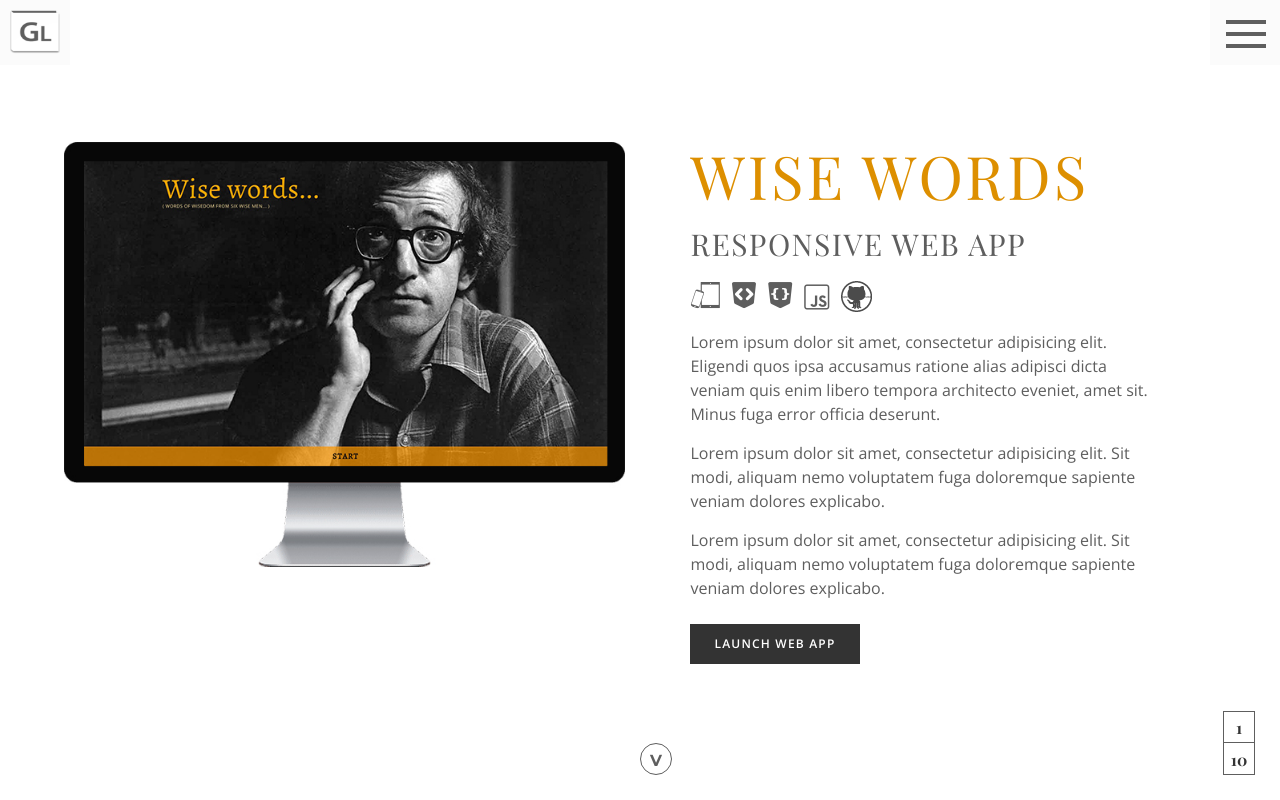
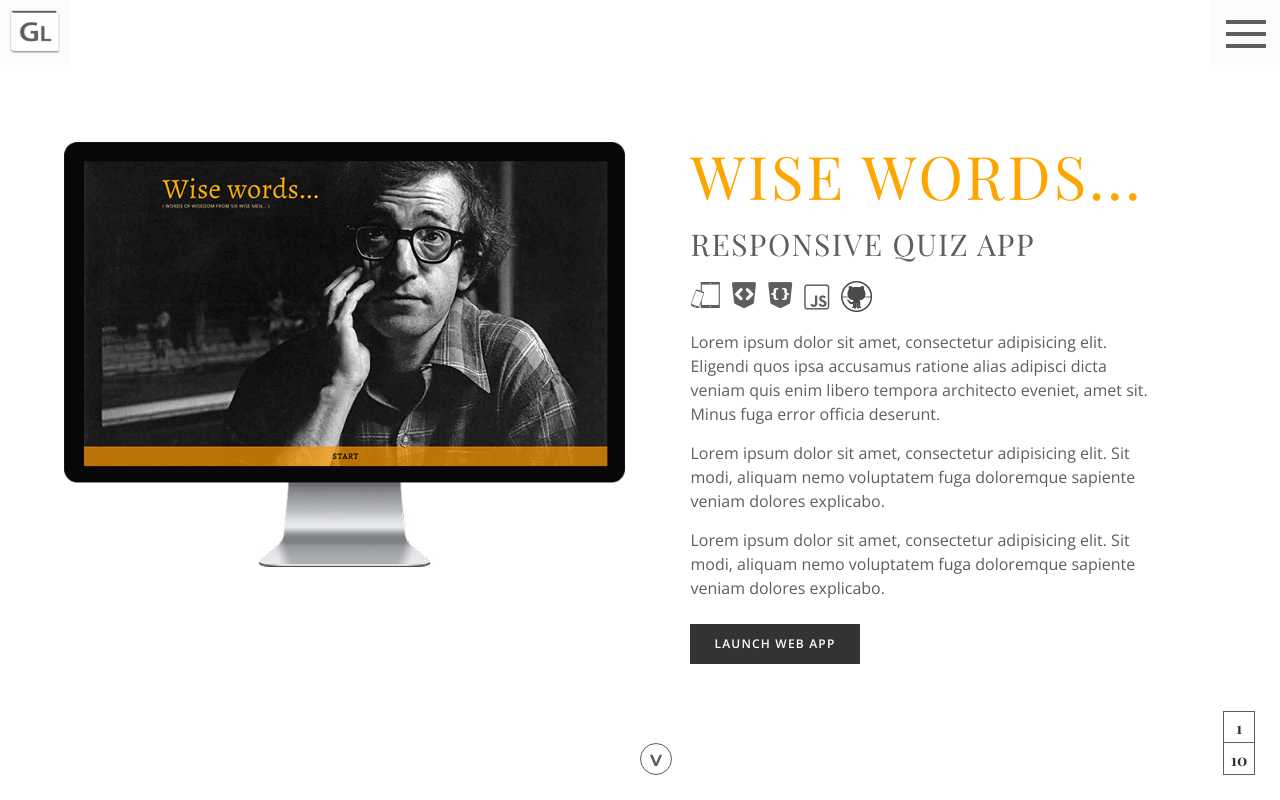
Before and after one commit to gerleone73/fullpagePortfolio, a PHP site: page / in a window 1280 px wide. Run offline with PHP 8.4, Linux system fonts and the light colour scheme; some libraries are stand-ins or nearby versions; some web fonts are replaced.

Commit message:
red krafterk

```diff
--- a/css/styles.css
+++ b/css/styles.css
@@ -910,7 +910,7 @@ hr{
 }
 
 #section0 h1{
-  color:#DD8F00;
+  color:#ffa500;
   margin-top: 0;
 }
 
@@ -925,7 +925,7 @@ hr{
 }
 
 #section3 h1{
-  color:#2380E8;
+  color:#FD301B;
 }
 
 #section4 h1{
@@ -973,8 +973,8 @@ border:#FF7900;
 
 
 #section3 .btn-warning:hover{
-background-color: #2380E8;
-border: #2380E8;
+background-color: #FD301B;
+border: #FD301B;
 }
 
 #section4 .btn-warning:hover{
--- a/index.html
+++ b/index.html
@@ -56,8 +56,8 @@
 
                 </div>
                 <div class="col-md-1"></div>
-                <div class="col-md-5"><h1>WISE WORDS</h1>
-                <h2>RESPONSIVE WEB APP</h2>
+                <div class="col-md-5"><h1>WISE WORDS...</h1>
+                <h2>RESPONSIVE QUIZ APP</h2>
                 <h3><i class="space icon-mobile-device"></i><i class="space icon-html"></i><i class="space icon-css"></i><i class="space js icon-javascript"></i><span><img class="git" src="images/github-icon-1.png"></span></h3>
                 <p>Lorem ipsum dolor sit amet, consectetur adipisicing elit. Eligendi quos ipsa accusamus ratione alias adipisci dicta veniam quis enim libero tempora architecto eveniet, amet sit. Minus fuga error officia deserunt.</p>
                 <p>Lorem ipsum dolor sit amet, consectetur adipisicing elit. Sit modi, aliquam nemo voluptatem fuga doloremque sapiente veniam dolores explicabo.<p>
```
